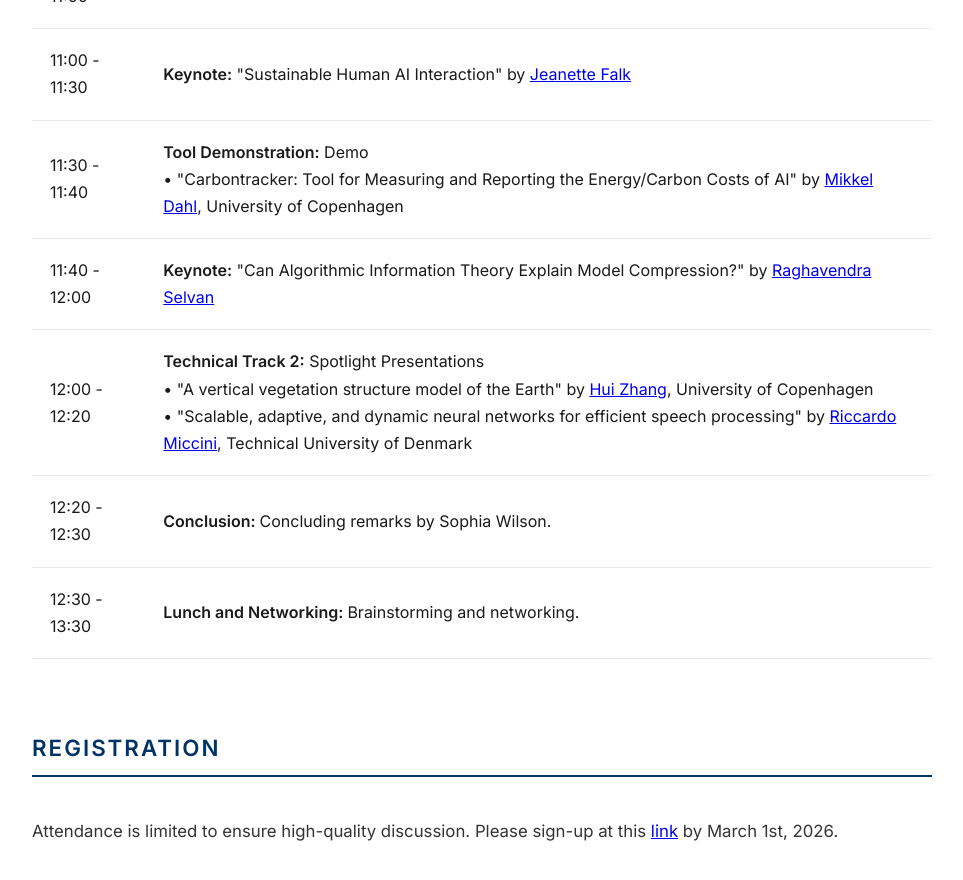
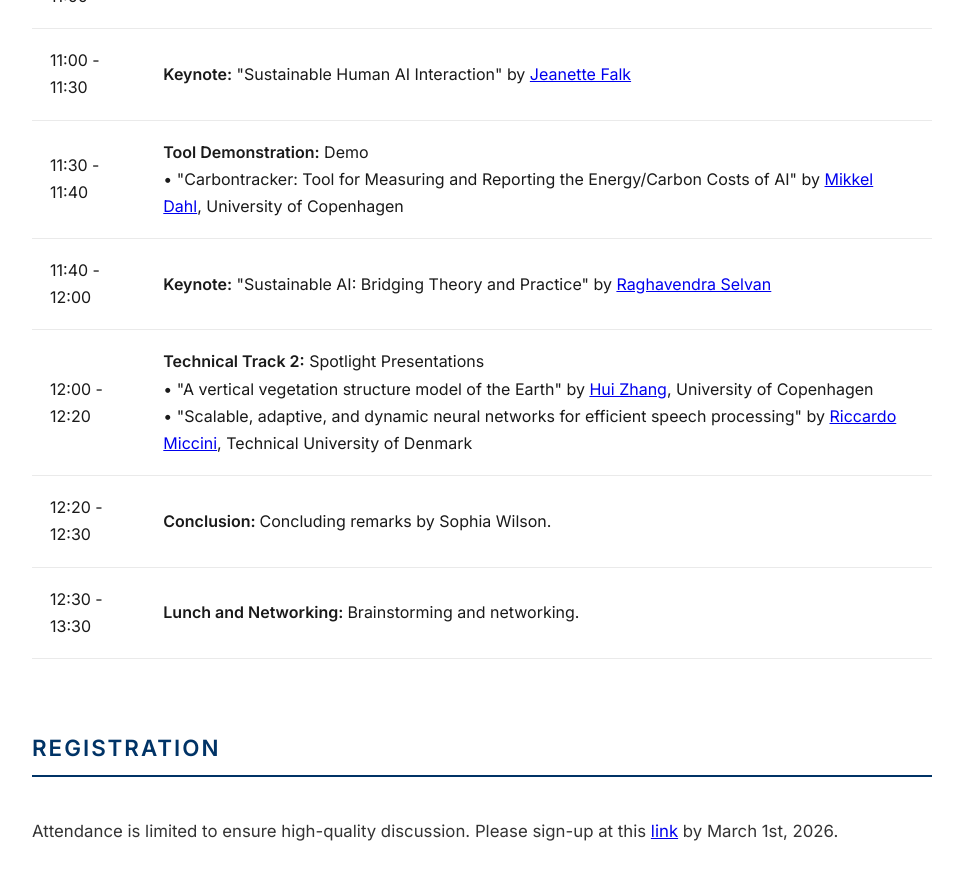
Before and after one commit to saintslab/saintslab.github.io, a Jekyll site: the page workshop2026/index.html, which Jekyll copies as it is, in a window 1280 px wide and 900 px high, scrolled down 2163 px. Shown: the top 880 px of the window, without its empty margins (158-1121 px from the left). Built offline with Jekyll 4.4.1, drawn with Linux system fonts in a browser that asks for light colours.

Commit message:
Update talk

```diff
--- a/workshop2026/index.html
+++ b/workshop2026/index.html
@@ -276,7 +276,7 @@
 </td>
                 <tr>
                 <td>11:40 - 12:00</td>
-                    <td><strong>Keynote:</strong> "Can Algorithmic Information Theory Explain Model Compression?" by <a href="https://raghavian.github.io/">Raghavendra Selvan</a></td>
+                    <td><strong>Keynote:</strong> "Sustainable AI: Bridging Theory and Practice" by <a href="https://raghavian.github.io/">Raghavendra Selvan</a></td>
                 </tr>
                 <tr>
                     <td>12:00 - 12:20</td>
```
